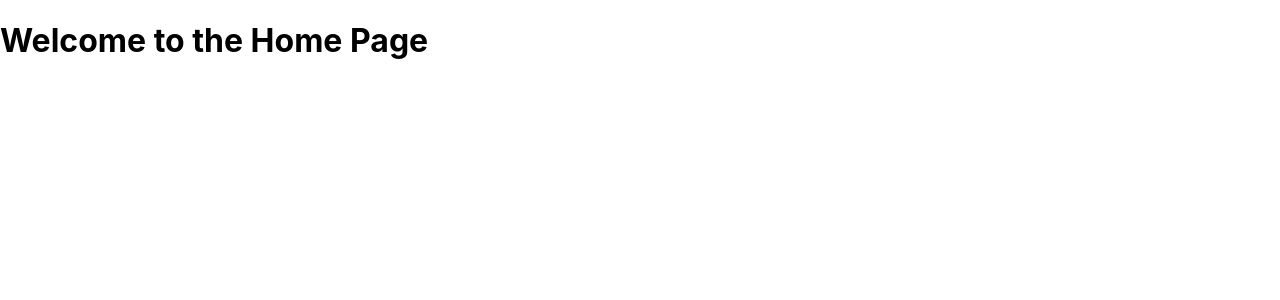
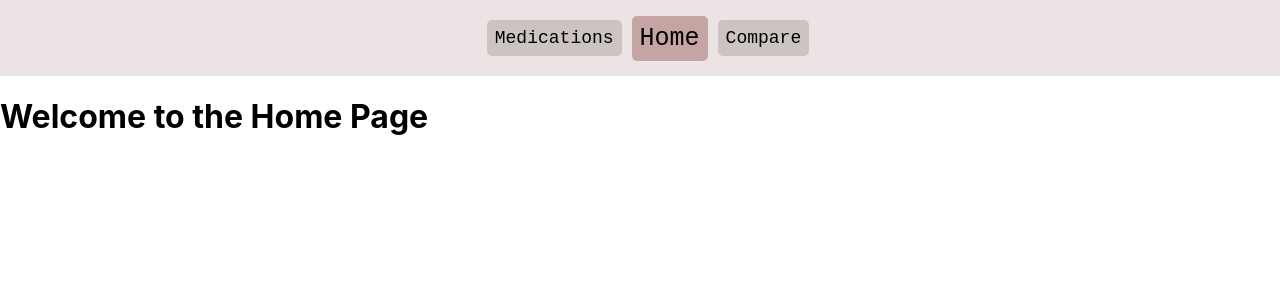
Before and after one commit to Silicon-Smugglers/Front-End, a React (Create React App) app: page / in a window 1280 px wide. Shown: the top 300 px of the page. Built offline with nearby package versions, Linux system fonts and the light colour scheme.

Commit message:
Complete nav bar

```diff
--- /dev/null
+++ b/src/components/NavBar.js
@@ -0,0 +1,43 @@
+import { useState } from "react";
+import "../css/NavBar.css"
+
+const NavBar = () => {
+  let [selected, setSelected] = useState({"Home": true, "Medications": false, "Compare": false})
+
+  return (
+    <div>
+        <div className="NavigationBar">
+            <NavBarItem item="Medications" selected={selected} setSelected={setSelected} />
+            <NavBarItem home={true} item="Home" selected={selected} setSelected={setSelected} />
+            <NavBarItem item="Compare" selected={selected} setSelected={setSelected} />
+        </div>
+    </div>
+  );
+};
+
+const NavBarItem = ({item, home=false, selected=false, setSelected}) => {
+
+    let className = "NavigationBarItem";
+    if(home === true) {
+        className += " Home"
+
+    }
+
+    if(selected[item] === true) {
+        className += " Selected"
+
+    }
+
+    return (
+        <button className={className} onClick={() => {
+            let newSelected = {...selected}
+            Object.keys(selected).forEach(v => newSelected[v] = false)
+            newSelected[item] = true;
+            setSelected(newSelected)
+        }}> {item} </button>
+
+    );
+
+}
+
+export default NavBar;
--- /dev/null
+++ b/src/css/NavBar.css
@@ -0,0 +1,33 @@
+.NavigationBar {
+    height: 8vh;
+    max-height: 60px;
+    width: 100%;
+    background-color: rgb(236, 228, 228);
+    display: flex;
+    flex-direction: row;
+    align-items: center;
+    align-content: center;
+    justify-content: center;
+    padding: 8px
+}
+
+.NavigationBarItem {
+    font-family: monospace;
+    font-size: 18px;
+    background-color: rgb(204, 195, 195);
+    padding: 8px;
+    border-radius: 5px;
+    margin-left: 5px;
+    margin-right: 5px;
+    box-shadow: none;
+    border: 0;
+}
+
+.NavigationBarItem.Home {
+    font-size: 25px;
+    font-weight: 500;
+}
+
+.NavigationBarItem.Selected {
+    background-color: rgb(197, 164, 164);
+}
--- a/src/pages/Home.js
+++ b/src/pages/Home.js
@@ -1,6 +1,9 @@
+import NavBar from "../components/NavBar";
+
 const Home = () => {
   return (
     <div>
+      <NavBar />
       <h1>Welcome to the Home Page</h1>
       {/* Your home page content goes here */}
     </div>
```
